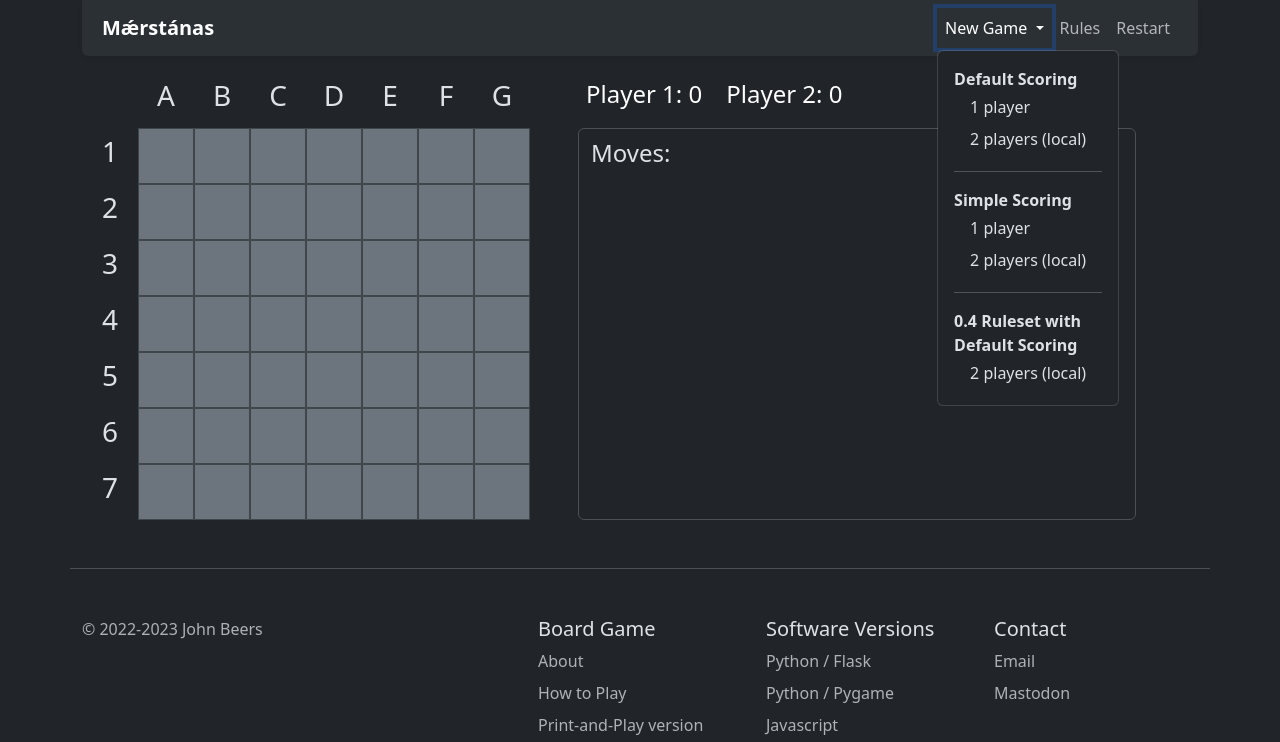
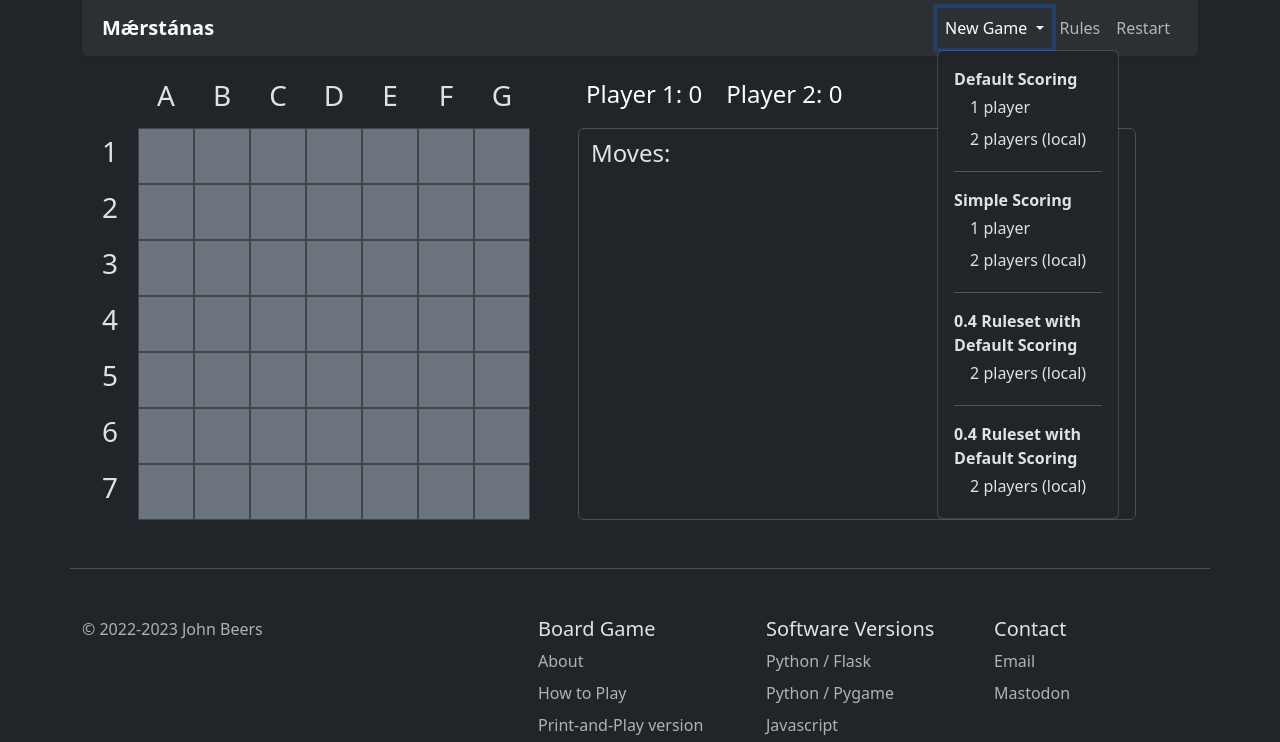
Before and after one commit to jaerrib/maerstanas_python, a Flask app: page / in a window 1280 px wide, after a click on "New Game". Shown: the top 742 px of the page. Run offline with Flask 3, Linux system fonts and the light colour scheme; the visitor is signed in with stand-in values (Sample User, id 1); some libraries are stand-ins or nearby versions.

Commit message:
Add option for 2-player game with 0.4 rules and simple scoring

```diff
--- a/app/templates/header.html
+++ b/app/templates/header.html
@@ -2,8 +2,10 @@
 <html lang="en">
 
 <head>
-    <link rel="stylesheet" href="{{ url_for('static', filename='css/style.css') }}">
-    <link rel="stylesheet" href="{{ url_for('static', filename='css/bootstrap.min.css') }}">
+    <link rel="stylesheet"
+          href="{{ url_for('static', filename='css/style.css') }}">
+    <link rel="stylesheet"
+          href="{{ url_for('static', filename='css/bootstrap.min.css') }}">
 </head>
 
 <body>
@@ -12,30 +14,61 @@
     <nav class="navbar navbar-expand-lg bg-body-tertiary rounded-bottom p-2 mb-3 shadow-sm">
         <div class="container-fluid">
             <a class="navbar-brand fw-bold" href="/">Mǽrstánas</a>
-                    <button class="navbar-toggler" type="button" data-bs-toggle="collapse" data-bs-target="#navbarNav"
-                        aria-controls="navbarNav" aria-expanded="false" aria-label="Toggle navigation">
+            <button class="navbar-toggler" type="button"
+                    data-bs-toggle="collapse" data-bs-target="#navbarNav"
+                    aria-controls="navbarNav" aria-expanded="false"
+                    aria-label="Toggle navigation">
                 <span class="navbar-toggler-icon"></span>
             </button>
-                    <div class="collapse navbar-collapse justify-content-end" id="navbarNav">
+            <div class="collapse navbar-collapse justify-content-end"
+                 id="navbarNav">
                 <ul class="navbar-nav">
                     <li class="nav-item dropdown">
-                                <a class="nav-link dropdown-toggle" href="#" role="button" data-bs-toggle="dropdown" aria-expanded="false">
+                        <a class="nav-link dropdown-toggle" href="#"
+                           role="button" data-bs-toggle="dropdown"
+                           aria-expanded="false">
                             New Game
                         </a>
                         <ul class="dropdown-menu p-3">
                             <li class="fw-bold">Default Scoring</li>
-                                    <li><a class="dropdown-item" href="/new_game/1/default/02">1 player</a></li>
-                                    <li><a class="dropdown-item" href="/new_game/2/default/02">2 players (local)</a></li>
-                                    <li><hr></li>
+                            <li><a class="dropdown-item"
+                                   href="/new_game/1/default/02">1 player</a>
+                            </li>
+                            <li><a class="dropdown-item"
+                                   href="/new_game/2/default/02">2 players
+                                (local)</a></li>
+                            <li>
+                                <hr>
+                            </li>
                             <li class="fw-bold">Simple Scoring</li>
-                                    <li><a class="dropdown-item" href="/new_game/1/simple/02">1 player</a></li>
-                                    <li><a class="dropdown-item" href="/new_game/2/simple/02">2 players (local)</a></li>
-                                    <li><hr></li>
-                                    <li class="fw-bold">0.4 Ruleset with Default Scoring</li>
-                                    <li><a class="dropdown-item" href="/new_game/2/default/04">2 players (local)</a></li>
+                            <li><a class="dropdown-item"
+                                   href="/new_game/1/simple/02">1 player</a>
+                            </li>
+                            <li><a class="dropdown-item"
+                                   href="/new_game/2/simple/02">2 players
+                                (local)</a></li>
+                            <li>
+                                <hr>
+                            </li>
+                            <li class="fw-bold">0.4 Ruleset with Default
+                                Scoring
+                            </li>
+                            <li><a class="dropdown-item"
+                                   href="/new_game/2/default/04">2 players
+                                (local)</a></li>
+                            <li>
+                                <hr>
+                            </li>
+                            <li class="fw-bold">0.4 Ruleset with Default
+                                Scoring
+                            </li>
+                            <li><a class="dropdown-item"
+                                   href="/new_game/2/simple/04">2 players
+                                (local)</a></li>
                         </ul>
                     </li>
-                            <li class="nav-item" data-bs-toggle="offcanvas" href="#rules" aria-controls="rules">
+                    <li class="nav-item" data-bs-toggle="offcanvas"
+                        href="#rules" aria-controls="rules">
                         <a class="nav-link" href="#">Rules</a>
                     </li>
                     <li class="nav-item">
```
Lines whose indentation alone changed are shown as unchanged.
